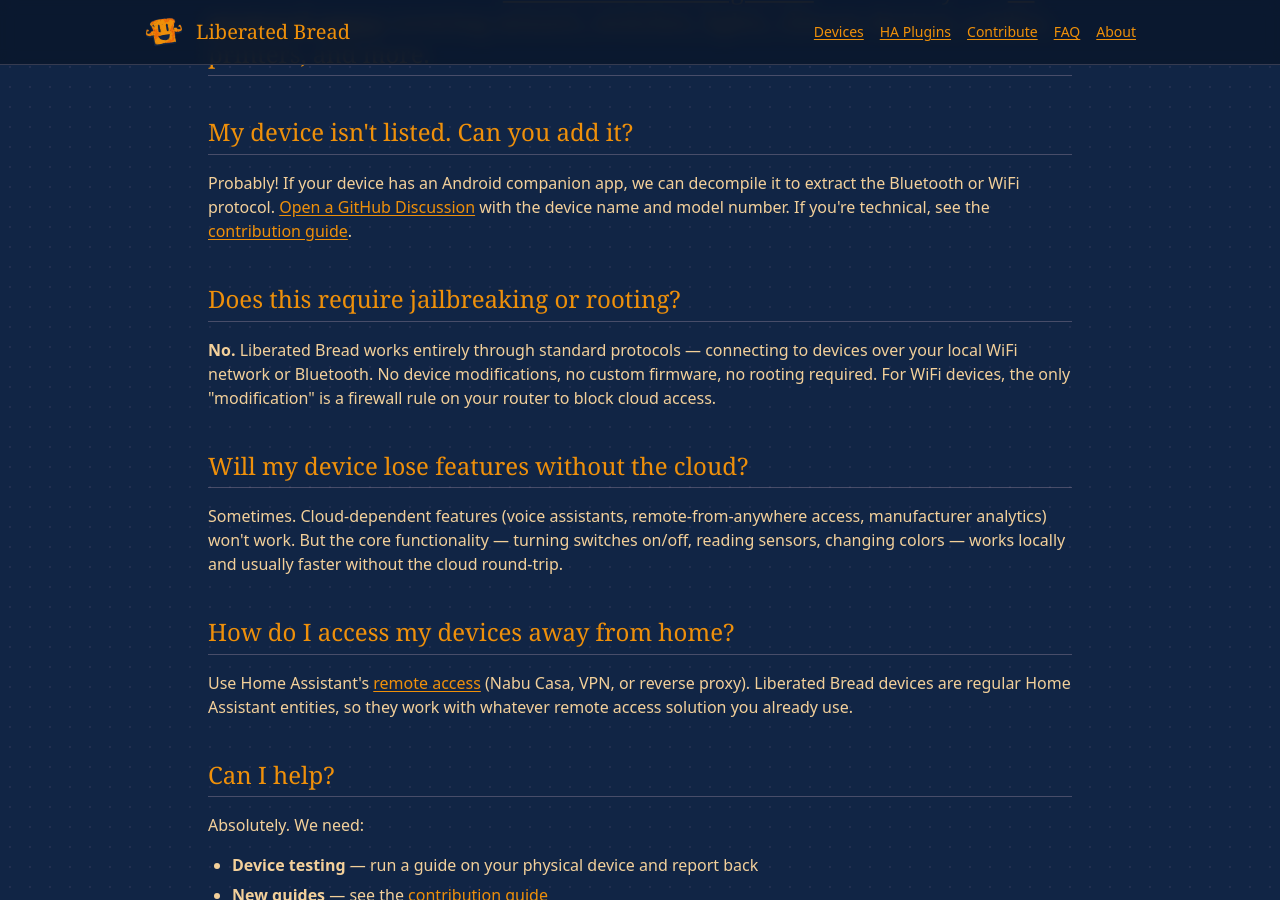
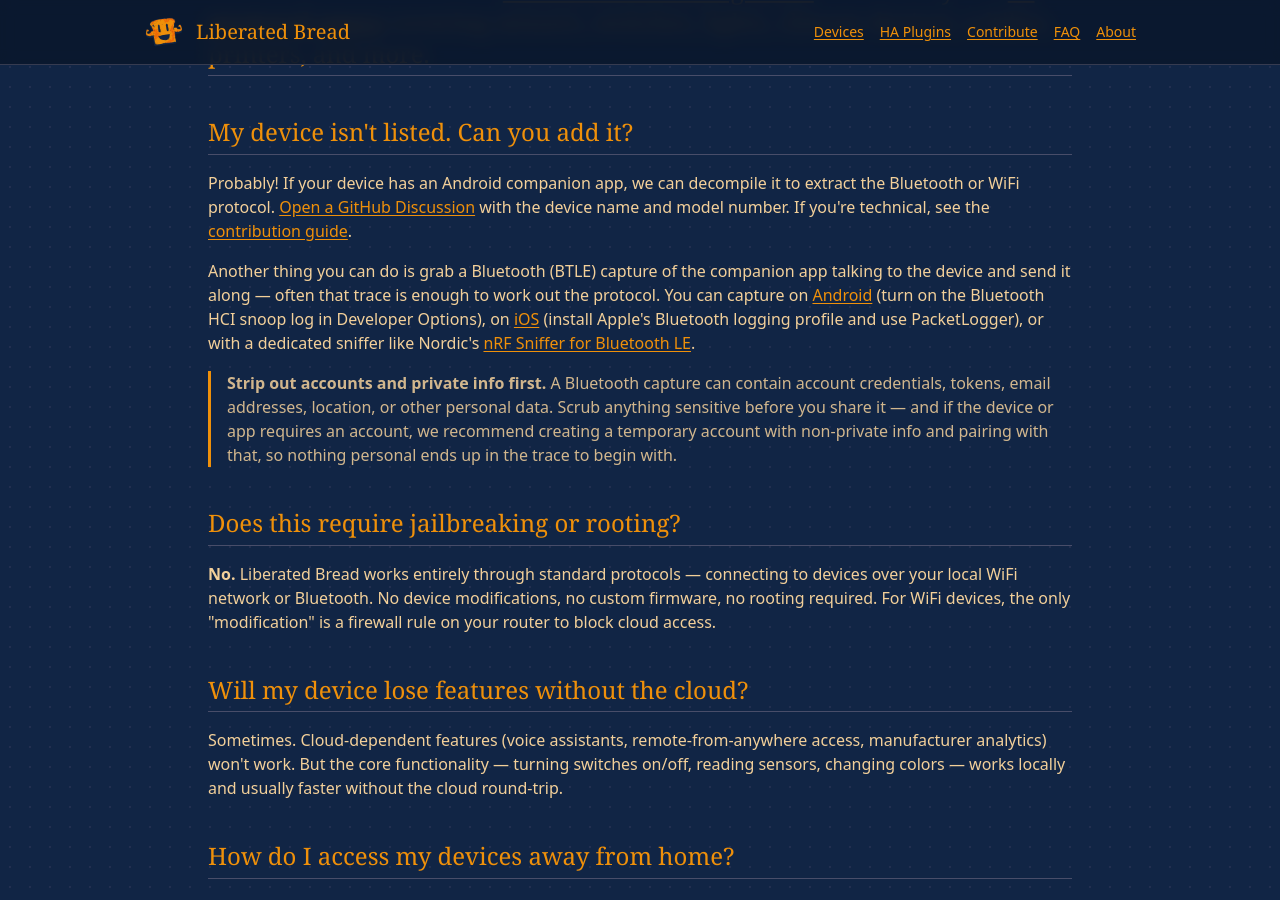
Before and after one commit to liberatedbread/liberatedbread-web-static, a Jekyll site: the page built from faq.md, in a window 1280 px wide and 900 px high, scrolled down 743 px. Built offline with Jekyll 4.4.1, drawn with Linux system fonts in a browser that asks for light colours.

Commit message:
Soften affiliate disclosure; add BTLE capture as a liberation path
- Disclaimer: the affiliate-links section no longer promises we flag
  every affiliate link. It now says we flag them where we can but can't
  catch every one, so treat any store link as possibly affiliate.
- FAQ ("My device isn't listed"): add grabbing a Bluetooth (BTLE)
  capture as another way to help liberate a device, with links for
  Android (HCI snoop log), iOS (Apple logging profile + PacketLogger),
  and the Nordic nRF Sniffer. Includes a callout to strip accounts and
  private info from a capture, recommending a temporary account with
  non-private info when the device requires one.

Co-Authored-By: Claude Opus 4.8 <noreply@anthropic.com>
Claude-Session: https://claude.ai/code/session_01F3FHYB2svWUXcLo2qMwaUL

```diff
--- a/faq.md
+++ b/faq.md
@@ -29,6 +29,10 @@ See the [device catalogue](/devices/) for currently-documented devices. The [Hom
 
 Probably! If your device has an Android companion app, we can decompile it to extract the Bluetooth or WiFi protocol. [Open a GitHub Discussion](https://github.com/liberatedbread/liberatedbread-web-static/discussions) with the device name and model number. If you're technical, see the [contribution guide](/contribute/).
 
+Another thing you can do is grab a Bluetooth (BTLE) capture of the companion app talking to the device and send it along — often that trace is enough to work out the protocol. You can capture on [Android](https://source.android.com/docs/core/connect/bluetooth/verifying_debugging) (turn on the Bluetooth HCI snoop log in Developer Options), on [iOS](https://developer.apple.com/bug-reporting/profiles-and-logs/) (install Apple's Bluetooth logging profile and use PacketLogger), or with a dedicated sniffer like Nordic's [nRF Sniffer for Bluetooth LE](https://www.nordicsemi.com/Products/Development-tools/nRF-Sniffer-for-Bluetooth-LE).
+
+> **Strip out accounts and private info first.** A Bluetooth capture can contain account credentials, tokens, email addresses, location, or other personal data. Scrub anything sensitive before you share it — and if the device or app requires an account, we recommend creating a temporary account with non-private info and pairing with that, so nothing personal ends up in the trace to begin with.
+
 ## Does this require jailbreaking or rooting?
 
 **No.** Liberated Bread works entirely through standard protocols — connecting to devices over your local WiFi network or Bluetooth. No device modifications, no custom firmware, no rooting required. For WiFi devices, the only "modification" is a firewall rule on your router to block cloud access.
```
Also changed, not shown: disclaimer.md (+1 -1 lines).
